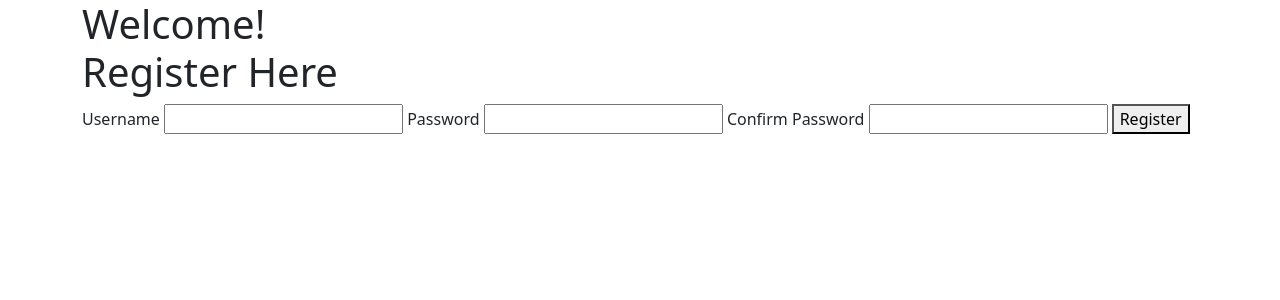
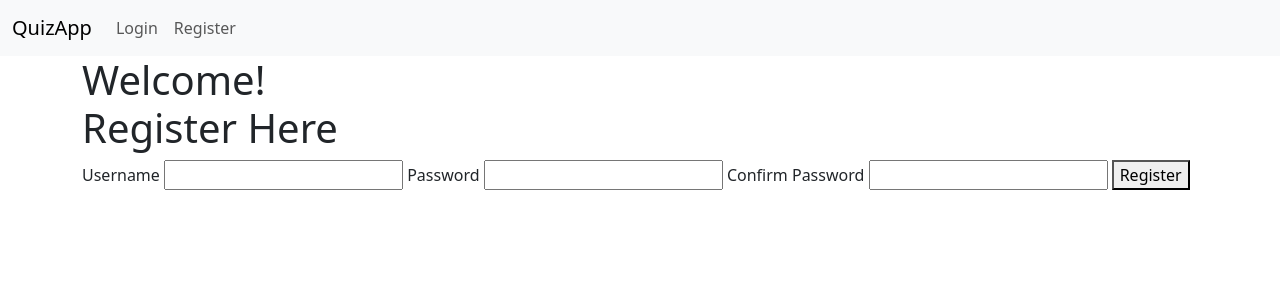
Before and after one commit to its403/quiz_app_v1, a Flask app: page /register in a window 1280 px wide. Shown: the top 300 px of the page. Run offline with Flask 3, Linux system fonts and the light colour scheme.

Commit message:
Added navbar to layout

```diff
--- a/templates/layout.html
+++ b/templates/layout.html
@@ -9,6 +9,7 @@
 </head>
 
 <body>
+    {% include 'navbar.html' %}
     {% with messages = get_flashed_messages() %}
     {% if messages %}
     {% for message in messages %}
--- /dev/null
+++ b/templates/navbar.html
@@ -0,0 +1,25 @@
+<nav class="navbar navbar-expand-lg bg-body-tertiary">
+    <div class="container-fluid">
+        <a class="navbar-brand" href="/">QuizApp</a>
+        <button class="navbar-toggler" type="button" data-bs-toggle="collapse" data-bs-target="#navbarNav"
+            aria-controls="navbarNav" aria-expanded="false" aria-label="Toggle navigation">
+            <span class="navbar-toggler-icon"></span>
+        </button>
+        <div class="collapse navbar-collapse" id="navbarNav">
+            <ul class="navbar-nav">
+                {% if "user_id" in session %}
+                <li class="nav-item">
+                    <a class="nav-link" href="{{ url_for('logout') }}">Logout</a>
+                </li>
+                {% else %}
+                <li class="nav-item">
+                    <a class="nav-link" href="{{ url_for('login') }}">Login</a>
+                </li>
+                <li class="nav-item">
+                    <a class="nav-link" href="{{ url_for('register') }}">Register</a>
+                </li>
+                {% endif %}
+            </ul>
+        </div>
+    </div>
+</nav>
```
